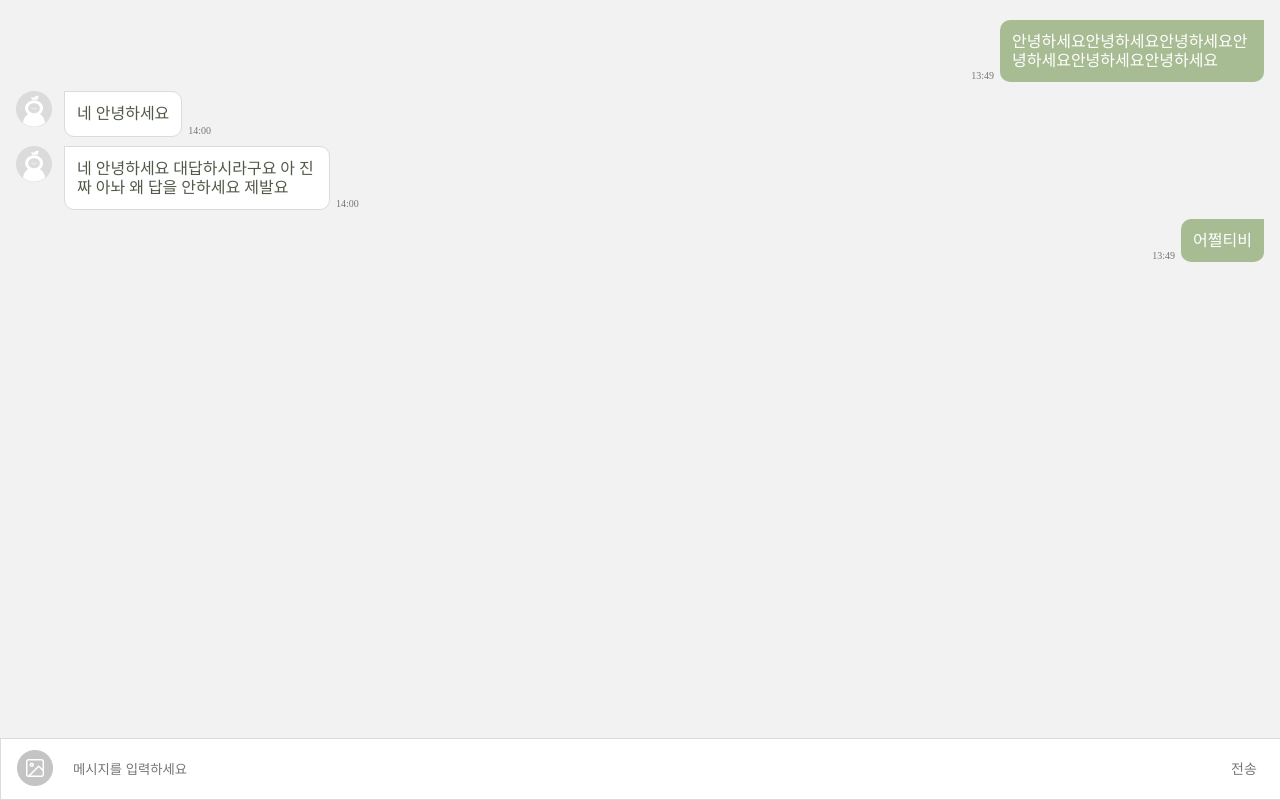
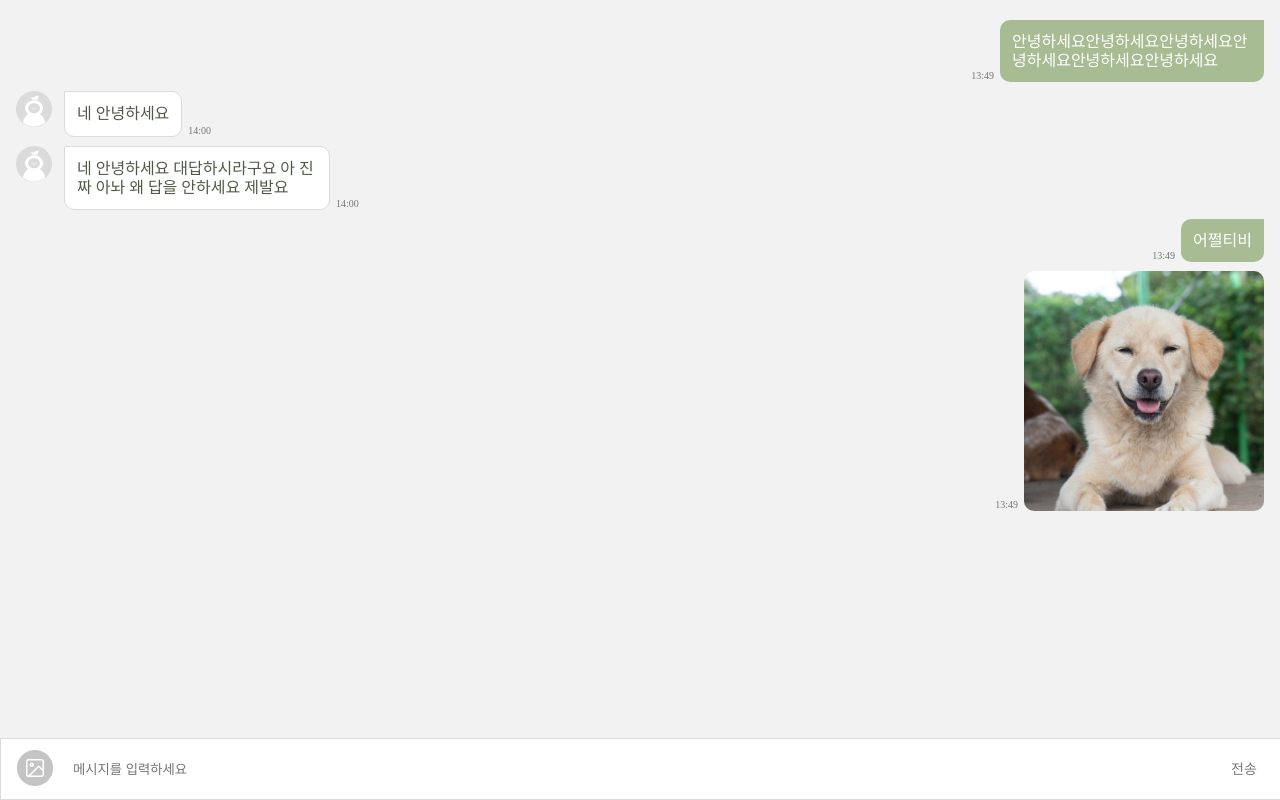
Before and after one commit to 17ANT/INATON, a React (Create React App) app: page /chatroom in a window 1280 px wide. Built offline with nearby package versions, Linux system fonts and the light colour scheme.

Commit message:
Style : cursor 포인터 추가, img태그 추가

```diff
--- a/src/pages/chatRoom/ChatRoom.jsx
+++ b/src/pages/chatRoom/ChatRoom.jsx
@@ -6,6 +6,7 @@ const Main = styled.main`
   width: 100%;
   background-color: var(--bg-color);
   height: calc(100% - 60px);
+  overflow-y: scroll;
 `;
 const ChatRoomWrap = styled.section`
   display: flex;
@@ -39,6 +40,10 @@ const MyMsg = styled.section`
       color: var(--sub-font);
       align-self: flex-end;
     }
+    img {
+      border-radius: 10px;
+      height: 240px;
+    }
   }
 `;
 const YourMsg = styled.section`
@@ -68,6 +73,10 @@ const YourMsg = styled.section`
       color: var(--sub-font);
       align-self: flex-end;
     }
+    img {
+      border-radius: 10px;
+      height: 240px;
+    }
   }
 `;
 
@@ -84,7 +93,9 @@ const MsgInput = styled.footer`
     padding: 0 16px;
     align-items: center;
     height: 60px;
-
+    .img-upload {
+      cursor: pointer;
+    }
     .msg-input {
       width: calc(100% - 98px);
       border: none;
@@ -146,12 +157,19 @@ export default function ChatRoom() {
               <strong>13:49</strong>
             </div>
           </MyMsg>
+          <MyMsg>
+            <h3 className="sr-only">메시지</h3>
+            <div>
+              <img src={`assets/chat-exapmle.png`} alt="" />
+              <strong>13:49</strong>
+            </div>
+          </MyMsg>
         </ChatRoomWrap>
       </Main>
       <MsgInput>
         <h2 className="sr-only">채팅입력창</h2>
         <form>
-          <label htmlFor="imgUpload">
+          <label htmlFor="imgUpload" className="img-upload">
             <img src={'assets/img-button.png'} alt="" />
           </label>
           <input type="file" id="imgUpload" className="sr-only" />
```
